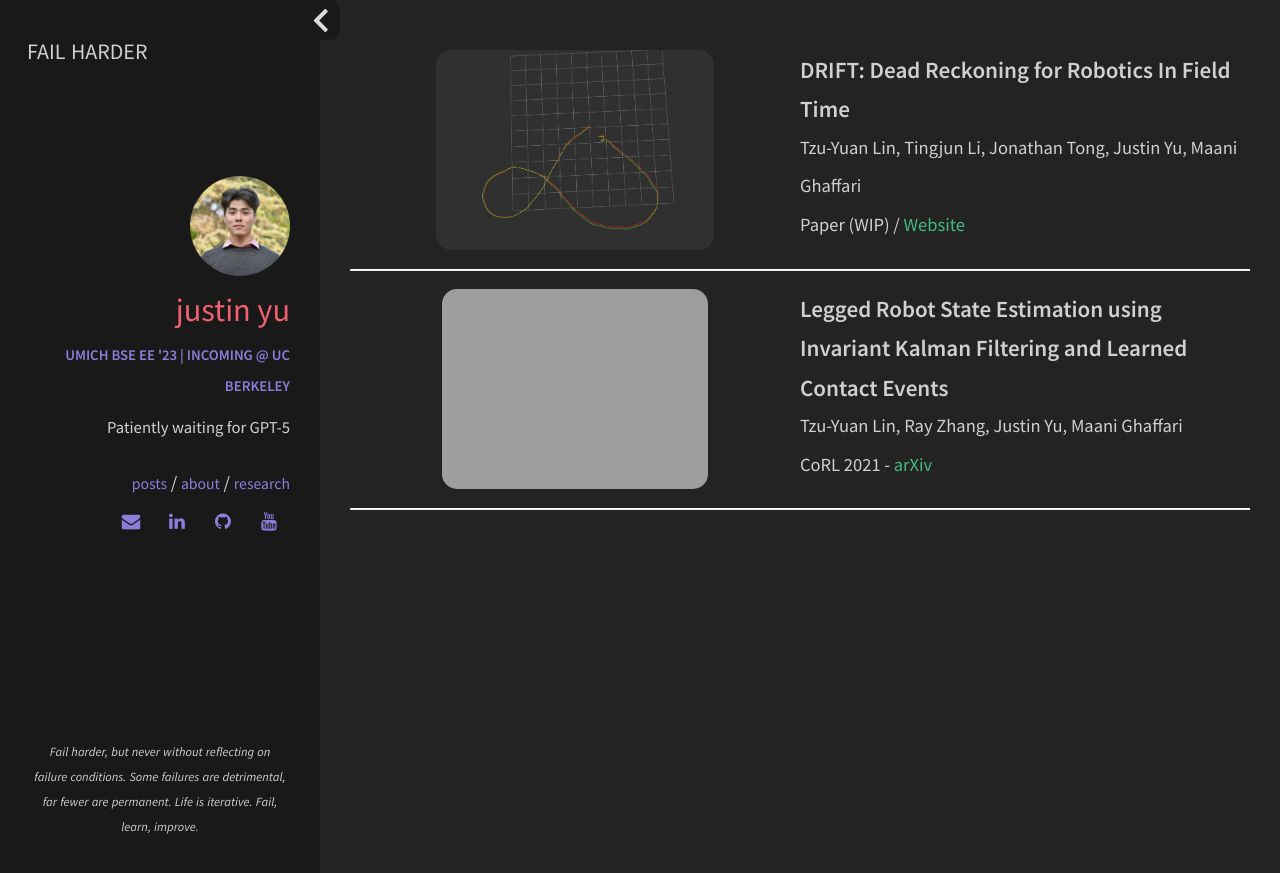
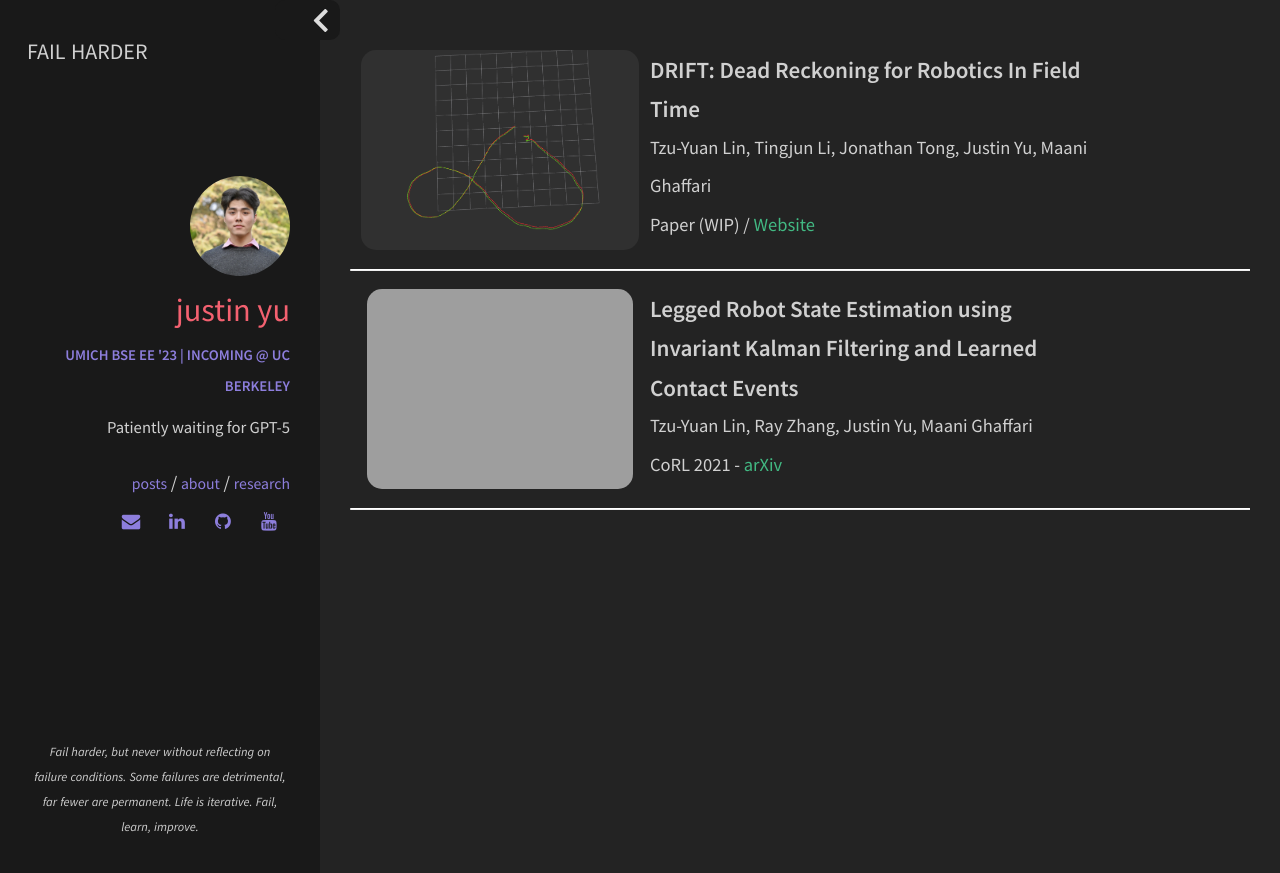
Before and after one commit to uynitsuj/uynitsuj.github.io, a Jekyll site: the page built from publications.html, in a window 1280 px wide. Shown: the top 873 px of the page. Built offline with Jekyll 4.4.1, drawn with Linux system fonts in a browser that asks for light colours.

Commit message:
picture div space

```diff
--- a/_includes/sections/publications.html
+++ b/_includes/sections/publications.html
@@ -1,6 +1,6 @@
 <div class="row">
     <div class="col">
-        <div class="col m6" style="float:middle">
+        <div class="col m4" style="float:middle">
             <img align="middle" class="hidden-md" style="margin:auto;border-radius:15px;display:block"
                 src="{{ site.url }}/img/pub/DRIFT.png" alt="{{ site.url }}/img/pub/DRIFT.png" height="200">
         </div>
@@ -24,7 +24,7 @@
 
 <div class="row">
     <div class="col">
-        <div class="col m6" style="float:middle">
+        <div class="col m4" style="float:middle">
             <img align="middle" class="hidden-md" style="margin:auto;border-radius:15px;display:block"
                 src="{{ site.url }}/img/pub/cheetah.png" alt="{{ site.url }}/img/pub/cheetah.png" height="200">
         </div>
```
